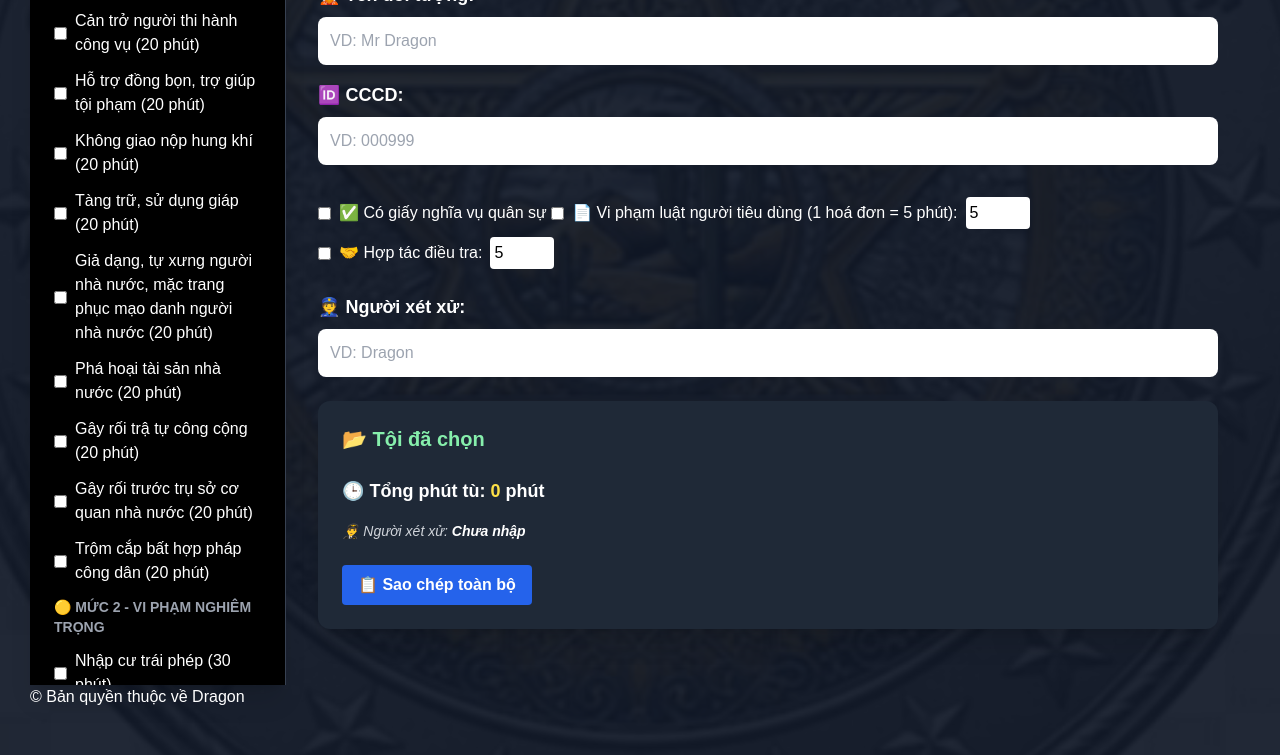
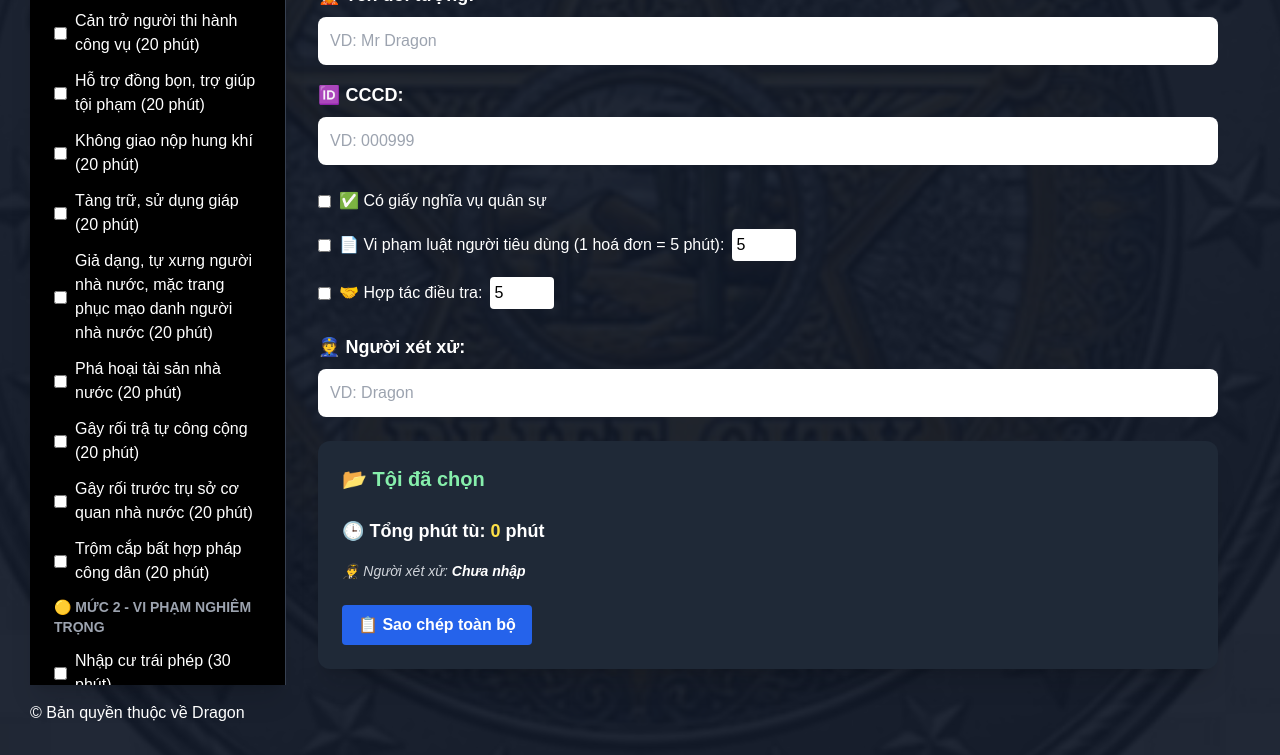
Before and after one commit to dragoncaption/gta5rlife, a plain HTML site: page gta-xu-an-hoan-chinh.html in a window 1280 px wide. Shown: the part 193-948 px from the top of the page. Drawn offline with nearby package versions, Linux system fonts and the light colour scheme.

Commit message:
Update gta-xu-an-hoan-chinh.html

```diff
--- a/gta-xu-an-hoan-chinh.html
+++ b/gta-xu-an-hoan-chinh.html
@@ -63,17 +63,19 @@
         <input id="suspect-id" type="text" placeholder="VD: 000999" class="w-full p-3 rounded-lg text-black"/>
       </div>
 
-<div class="mb-6 space-y-2">
-  <label class="inline-flex items-center space-x-2">
+<div class="mb-6 flex flex-col space-y-4">
+  <label class="flex items-center space-x-2">
     <input id="military-check" type="checkbox" class="accent-blue-500" onchange="updateSelectedCrimes()">
     <span>✅ Có giấy nghĩa vụ quân sự</span>
   </label>
-  <label class="inline-flex items-center space-x-2">
+
+  <label class="flex items-center space-x-2">
     <input id="consumer-law-check" type="checkbox" class="accent-blue-500" onchange="updateSelectedCrimes()">
     <span>📄 Vi phạm luật người tiêu dùng (1 hoá đơn = 5 phút):</span>
     <input id="consumer-invoices" type="number" min="0" value="5" class="w-16 p-1 rounded text-black ml-2" onchange="updateSelectedCrimes()"/>
   </label>
-  <label class="inline-flex items-center space-x-2">
+
+  <label class="flex items-center space-x-2">
     <input id="cooperate-check" type="checkbox" class="accent-blue-500" onchange="updateSelectedCrimes()">
     <span>🤝 Hợp tác điều tra:</span>
     <input id="cooperate-minutes" type="number" min="0" value="5" class="w-16 p-1 rounded text-black ml-2" onchange="updateSelectedCrimes()"/>
```
